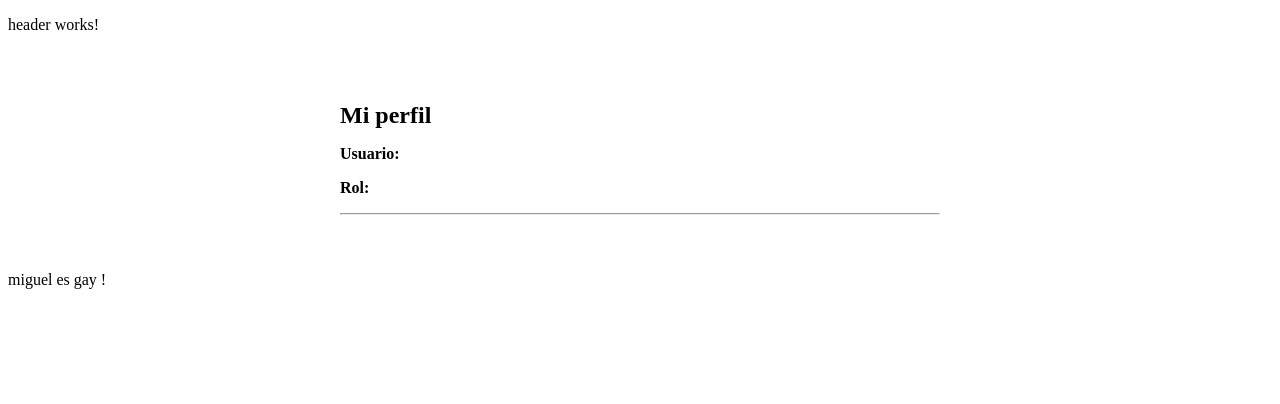
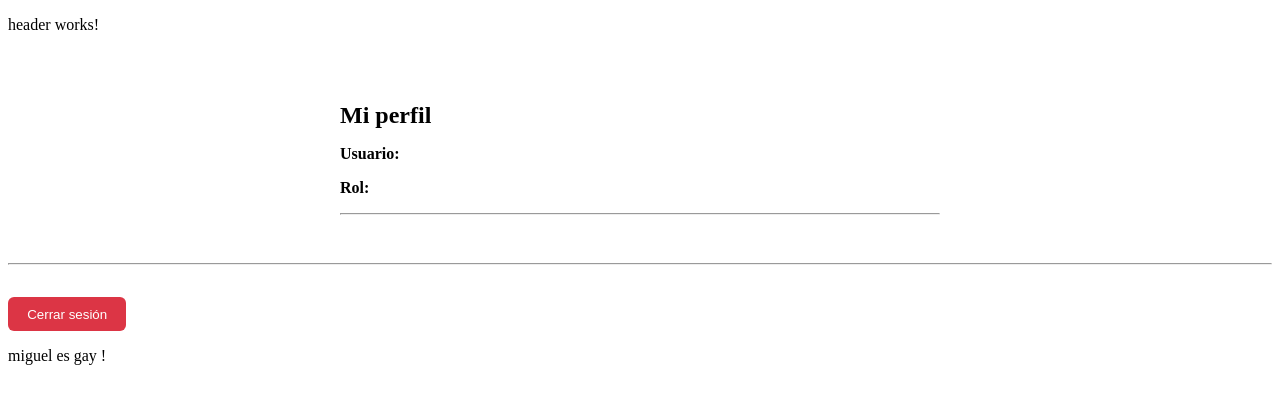
Before and after one commit to Andruortiz/SafeBuy, an Angular app in the folder safebuy/: page /profile in a window 1280 px wide. Shown: the top 404 px of the page. Built offline with nearby package versions, Linux system fonts and the light colour scheme.

Commit message:
Boton de cerrar sesion
Boton de cerrar sesion en las dos partes, comprador y vendedor

```diff
--- a/safebuy/src/app/modules/profile/profile.component.html
+++ b/safebuy/src/app/modules/profile/profile.component.html
@@ -27,3 +27,5 @@
     </ul>
   </div>
 </div>
+<hr />
+<button (click)="logout()" class="logout-button">Cerrar sesión</button>
--- a/safebuy/src/app/modules/profile/profile.component.scss
+++ b/safebuy/src/app/modules/profile/profile.component.scss
@@ -21,3 +21,12 @@
     }
   }
 }
+.logout-button {
+  margin-top: 1.5rem;
+  padding: 0.6rem 1.2rem;
+  background-color: #dc3545;
+  color: white;
+  border: none;
+  border-radius: 6px;
+  cursor: pointer;
+}
--- a/safebuy/src/app/modules/profile/profile.component.ts
+++ b/safebuy/src/app/modules/profile/profile.component.ts
@@ -18,4 +18,10 @@ export class ProfileComponent {
     this.userEmail = this.auth.getUser();
     this.role = this.auth.getRole();
   }
+
+  // ✅ Este método debe estar DENTRO de la clase
+  logout() {
+    this.auth.logout();
+    window.location.href = '/'; // o usa Router si prefieres navegar sin recargar
+  }
 }
```
